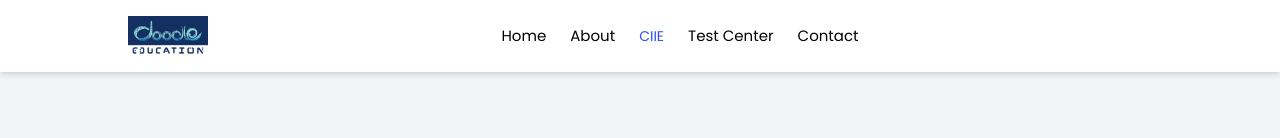
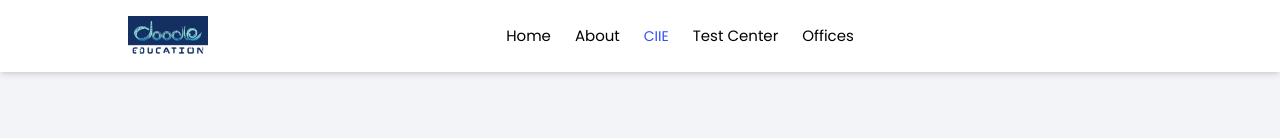
Before and after one commit to thompson129/Doodle, a React (Create React App) app: page /courses in a window 1280 px wide. Shown: the top 138 px of the page. Built offline with nearby package versions, Linux system fonts and the light colour scheme.

Commit message:
change nav bar

```diff
--- a/src/components/assets/data/dummydata.js
+++ b/src/components/assets/data/dummydata.js
@@ -21,8 +21,8 @@ export const LinkData = [
   },
   {
     id: 5,
-    title: "Contact",
-    url: "/blog",
+    title: "Offices",
+    url: "/offices",
   },
 ]
 export const courses = [
--- a/src/pages/About.jsx
+++ b/src/pages/About.jsx
@@ -1,9 +1,4 @@
 import React from "react";
-import aboutImg from "../components/assets/images/about.jpg";
-import aboutImgBanner from "../components/assets/images/about-banner.jpg";
-import imgs from "../components/assets/images/join1.png";
-import { FaBookDead, FaLandmark } from "react-icons/fa";
-import { AiOutlineCheck } from "react-icons/ai";
 
 export const About = () => {
   return (
```
